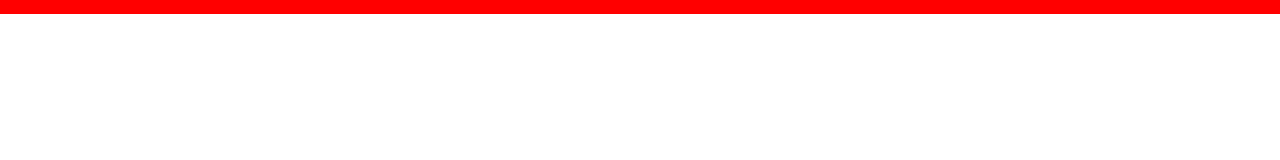
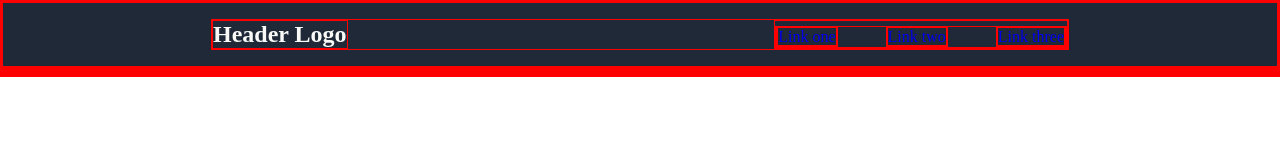
Before and after one commit to Max427/landing-page-odin, a plain HTML site: page index.html in a window 1280 px wide. Drawn offline with Linux system fonts and the light colour scheme.

Commit message:
Created nav bar

```diff
--- a/index.html
+++ b/index.html
@@ -8,7 +8,24 @@
 </head>
 <body>
     <div class="header">
-
+        <div class="nav">
+            <div class="left">
+                Header Logo
+            </div>
+            <div class="right">
+                <ul>
+                    <li>
+                        <a href="#">Link one</a>
+                    </li>
+                    <li>
+                        <a href="#">Link two</a>
+                    </li>
+                    <li>
+                        <a href="#">Link three</a>
+                    </li>
+                </ul>
+            </div>
+        </div>
     </div>
     <div class="main">
 
--- a/styles.css
+++ b/styles.css
@@ -3,3 +3,37 @@
     margin: 0;
     padding: 0;
 }
+
+.header {
+    background-color: #1f2937;
+    padding: 1em 13em;
+}
+
+.nav {
+    display: flex;
+    justify-content: space-between;
+    align-content: baseline;
+}
+
+.left {
+    color: #f9faf8;
+    font-size: 24px;
+    font-weight: bold;
+}
+
+.right {
+    display: flex;
+    flex-direction: column;
+    justify-content: flex-end;
+}
+
+ul {
+    display: flex;
+    list-style-type: none;
+    gap: 3em;
+    justify-content: flex-end;
+}
+
+a {
+    text-decoration: none;
+}
```
